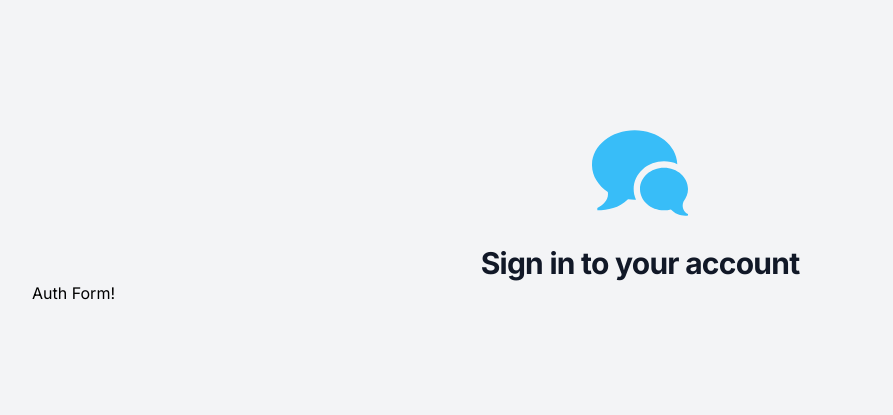
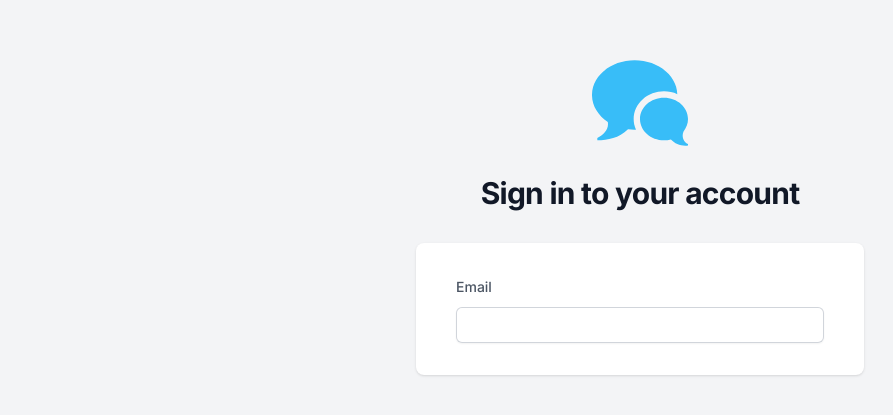
Before and after one commit to DragHem/chatapp, a Next.js app: page / in a window 1280 px wide. Shown: the part 185-600 px from the top of the page, without its empty margins (0-893 px from the left). Built offline with nearby package versions, Linux system fonts and the light colour scheme.

Commit message:
Created input component

```diff
--- a/app/(site)/components/AuthForm.tsx
+++ b/app/(site)/components/AuthForm.tsx
@@ -2,6 +2,7 @@
 
 import { useCallback, useState } from 'react';
 import { FieldValues, SubmitHandler, useForm } from 'react-hook-form';
+import Input from '@/app/components/Input';
 
 type Variant = 'LOGIN' | 'REGISTER';
 
@@ -42,7 +43,15 @@ const AuthForm = () => {
     setIsLoading(true);
   };
 
-  return <div>Auth Form!</div>;
+  return (
+    <div className="mt-8 sm:mx-auto sm:w-full sm:max-w-md">
+      <div className="bg-white px-4 py-8 shadow sm:rounded-lg sm:px-10">
+        <form className="space-y-6" onSubmit={handleSubmit(onSubmitHandler)}>
+          <Input id="email" label="Email" register={register} errors={errors} />
+        </form>
+      </div>
+    </div>
+  );
 };
 
 export default AuthForm;
--- a/app/(site)/page.tsx
+++ b/app/(site)/page.tsx
@@ -3,29 +3,10 @@ import AuthForm from '@/app/(site)/components/AuthForm';
 
 export default function Home() {
   return (
-    <div
-      className="
-        flex
-        min-h-full
-        flex-col
-        justify-center
-        py-12
-        sm:px-6
-        lg:px-8
-        bg-gray-100
-    "
-    >
-      <div className="sm:mx-auto sm:w-full sm:max-x-md">
-        <ImBubbles className="mx-auto w-auto h-24 text-sky-400" />
-        <h2
-          className="
-        mt-6
-        text-center
-        text-3xl
-        font-bold
-        tracking-tight
-        text-gray-900"
-        >
+    <div className="flex min-h-full flex-col justify-center bg-gray-100 py-12 sm:px-6 lg:px-8">
+      <div className="sm:max-x-md sm:mx-auto sm:w-full">
+        <ImBubbles className="mx-auto h-24 w-auto text-sky-400" />
+        <h2 className="mt-6 text-center text-3xl font-bold tracking-tight text-gray-900">
           Sign in to your account
         </h2>
       </div>
--- /dev/null
+++ b/app/components/Input.tsx
@@ -0,0 +1,52 @@
+'use client';
+import React from 'react';
+
+import clsx from 'clsx';
+import { FieldErrors, FieldValues, UseFormRegister } from 'react-hook-form';
+
+interface Props {
+  label: string;
+  id: string;
+  type?: string;
+  required?: boolean;
+  register: UseFormRegister<FieldValues>;
+  errors: FieldErrors;
+  disabled?: boolean;
+}
+
+const Input = ({
+  disabled,
+  errors,
+  id,
+  type,
+  label,
+  register,
+  required,
+}: Props) => {
+  return (
+    <div>
+      <label
+        className="block text-sm font-medium leading-6 text-gray-600"
+        htmlFor={id}
+      >
+        {label}
+      </label>
+      <div className="mt-2">
+        <input
+          type={type}
+          id={id}
+          autoComplete={id}
+          disabled={disabled}
+          {...register(id, { required })}
+          className={clsx(
+            'form-input block w-full rounded-md border-0 py-1.5 text-gray-900 shadow-sm ring-1 ring-inset ring-gray-300 placeholder:text-gray-400 focus:ring-2 focus:ring-inset focus:ring-sky-600 sm:text-sm sm:leading-6',
+            errors[id] && 'focus:ring-rose-500',
+            disabled && 'cursor-default opacity-50'
+          )}
+        />
+      </div>
+    </div>
+  );
+};
+
+export default Input;
--- a/package.json
+++ b/package.json
@@ -9,6 +9,7 @@
     "lint": "next lint"
   },
   "dependencies": {
+    "@tailwindcss/forms": "^0.5.3",
     "@types/node": "20.1.2",
     "@types/react": "18.2.6",
     "@types/react-dom": "18.2.4",
@@ -26,6 +27,7 @@
     "typescript": "5.0.4"
   },
   "devDependencies": {
-    "prettier": "2.8.8"
+    "prettier": "2.8.8",
+    "prettier-plugin-tailwindcss": "^0.2.8"
   }
 }
--- a/tailwind.config.js
+++ b/tailwind.config.js
@@ -8,5 +8,9 @@ module.exports = {
   theme: {
     extend: {},
   },
-  plugins: [],
+  plugins: [
+    require('@tailwindcss/forms')({
+      strategy: 'class',
+    }),
+  ],
 };
```
Also changed, not shown: 1 other file (tests, documents, lock files or other folders).
